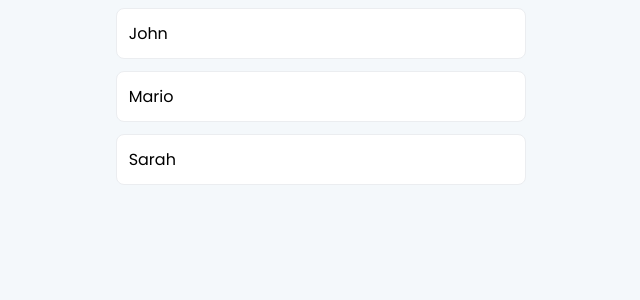
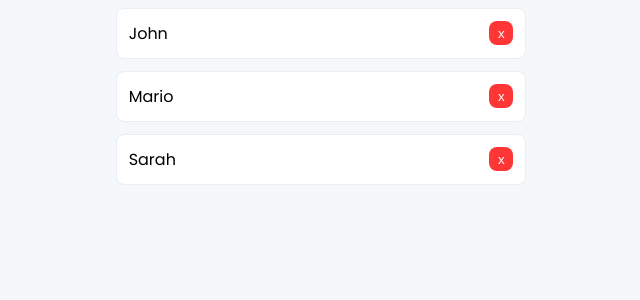
Before and after one commit to rizqyfahmi/hello-svelte, a Svelte app: page / in a window 1280 px wide. Shown: the top 300 px of the page, without its empty margins (319-959 px from the left). Built offline with nearby package versions, Linux system fonts and the light colour scheme.

Commit message:
Regular event handler

```diff
--- a/src/App.svelte
+++ b/src/App.svelte
@@ -4,12 +4,21 @@
         { id: 2, name: "Mario" },
         { id: 3, name: "Sarah" }
     ];
+
+    const onDelete = (id) => {
+        people = people.filter((person) => person.id != id)
+    }
 </script>
 
 <main class="main">
 	<div class="content">
         {#each people as person (person.id)}
-            <div class="result">{person.name}</div>
+            <div class="item">
+                <div class="item-content">
+                    {person.name}
+                </div>
+                <button class="item-delete" on:click={() => onDelete(person.id)}>x</button>
+            </div>
         {:else}
             <div class="result">There are no people to know</div>
         {/each}
@@ -36,4 +45,26 @@
         background: #ffffff;
         border-radius: 8px;
     }
+
+    .item {
+        grid-column: 5/9;
+        border: 1px solid #EBEDF0;
+        padding: 12px;
+        background: #ffffff;
+        border-radius: 8px;
+        display: flex
+    }
+
+    .item-content {
+        flex: 1
+    }
+
+    .item-delete {
+        background-color: #FF3636;
+        border: 0px;
+        color: #ffffff;
+        height: 24px;
+        width: 24px;
+        border-radius: 8px;
+    }
 </style>
```
